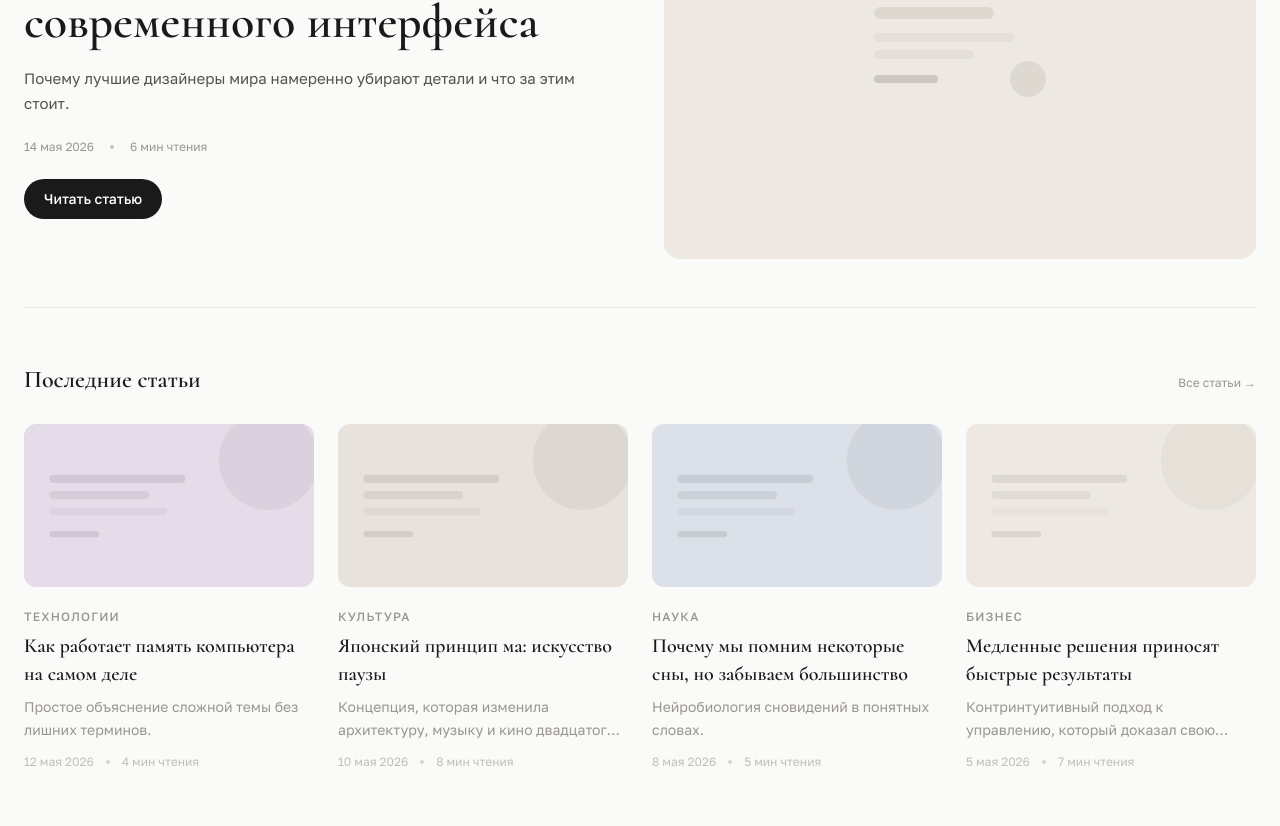
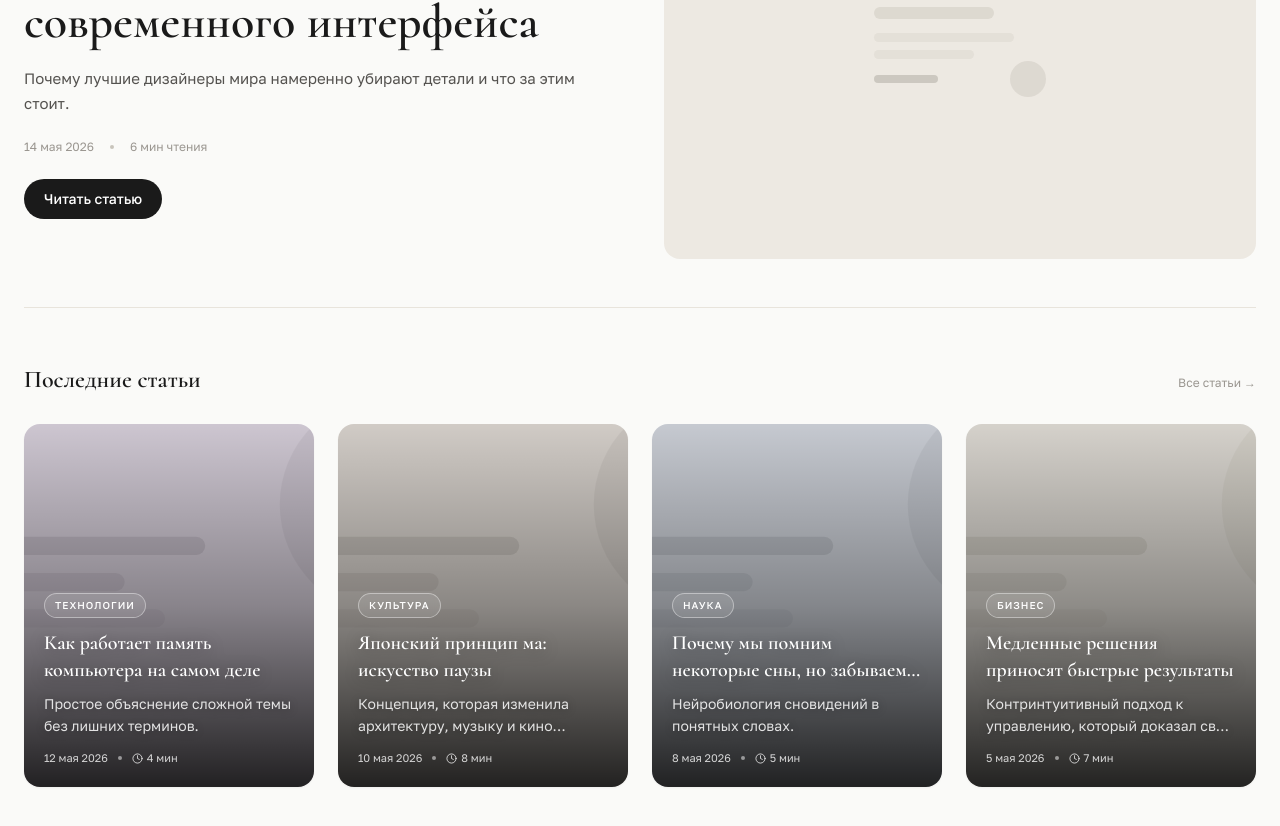
Before and after one commit to pr-poehali-dev/skill-exploration-project-3, a React (Vite) app: page / in a window 1280 px wide. Shown: the part 334-1160 px from the top of the page. Built offline with nearby package versions, Linux system fonts and the light colour scheme.

Commit message:
refactor: перенести контент внутри карточки

```diff
--- a/src/components/home/IndexShared.tsx
+++ b/src/components/home/IndexShared.tsx
@@ -19,35 +19,52 @@ export function ArticleCard({
 }) {
   return (
     <article
-      className="group cursor-pointer animate-fade-in"
+      className="group cursor-pointer animate-fade-in relative rounded-2xl overflow-hidden aspect-[4/5] bg-[#F0EDE8] shadow-sm hover:shadow-xl transition-shadow"
       style={{ animationDelay: `${delay}ms` }}
       onClick={onClick}
     >
-      <div className="rounded-xl aspect-video mb-4 overflow-hidden transition-transform group-hover:scale-[1.02] bg-[#F0EDE8]">
+      <div className="absolute inset-0 transition-transform duration-500 group-hover:scale-[1.05]">
         {article.cover ? (
-          <img src={article.cover} alt={article.title} className="w-full h-full object-cover" loading="lazy" />
+          <img
+            src={article.cover}
+            alt={article.title}
+            className="w-full h-full object-cover"
+            loading="lazy"
+          />
         ) : (
           <CardPlaceholder seed={article.id} />
         )}
       </div>
-      <span className="text-xs font-medium text-[#7A7670] uppercase tracking-widest">{article.category}</span>
-      <h3 className="font-cormorant text-xl font-semibold text-[#1A1A1A] leading-snug mt-1.5 mb-2 group-hover:text-[#4A4A48] transition-colors line-clamp-2">
+
+      <div className="absolute inset-0 bg-gradient-to-t from-black/85 via-black/40 to-black/10" />
+
+      <div className="absolute inset-0 p-5 flex flex-col justify-end text-white">
+        <span className="self-start text-[10px] font-medium uppercase tracking-widest mb-3 border border-white/40 bg-white/10 backdrop-blur-sm px-2.5 py-1 rounded-full">
+          {article.category}
+        </span>
+        <h3 className="font-cormorant text-xl font-semibold leading-snug mb-2 line-clamp-2 drop-shadow-[0_2px_8px_rgba(0,0,0,0.4)]">
           {article.title}
         </h3>
-      <p className="text-sm text-[#7A7670] leading-relaxed mb-3 line-clamp-2">{article.excerpt}</p>
-      <div className="flex items-center gap-3 text-xs text-[#B8B4AC]">
+        <p className="text-sm text-white/85 leading-relaxed mb-3 line-clamp-2 drop-shadow-[0_1px_4px_rgba(0,0,0,0.4)]">
+          {article.excerpt}
+        </p>
+        <div className="flex items-center gap-2.5 text-[11px] text-white/80 flex-wrap">
           <span>{article.date}</span>
-        <span className="w-1 h-1 rounded-full bg-[#D8D4CC]" />
-        <span>{article.readTime} чтения</span>
+          <span className="w-1 h-1 rounded-full bg-white/50" />
+          <span className="flex items-center gap-1">
+            <Icon name="Clock" size={11} />
+            {article.readTime}
+          </span>
           {(article.views || 0) > 0 && (
             <>
-            <span className="w-1 h-1 rounded-full bg-[#D8D4CC]" />
+              <span className="w-1 h-1 rounded-full bg-white/50" />
               <span className="flex items-center gap-1" title="Просмотры">
                 <Icon name="Eye" size={11} />
                 {formatCardViews(article.views || 0)}
               </span>
             </>
           )}
+        </div>
       </div>
     </article>
   );
```
Lines whose indentation alone changed are shown as unchanged.
